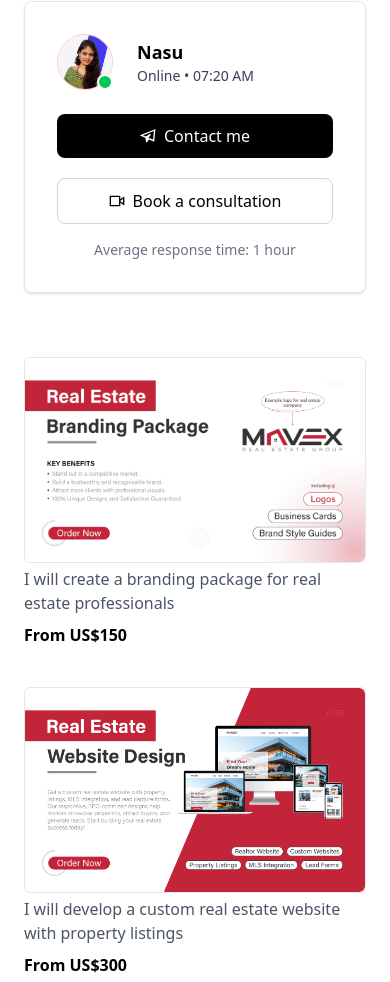
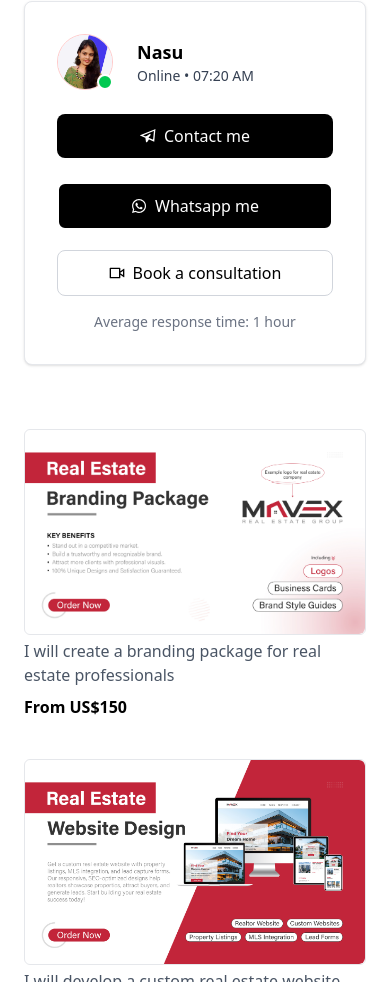
Before and after one commit to MD-SelimReza/landing-website, a React (Vite) app: page / in a window 390 px wide. Shown: the part 839-1821 px from the top of the page. Built offline with nearby package versions, Linux system fonts and the light colour scheme.

Commit message:
Fix whatsapp button issue

```diff
--- a/src/components/ProfileCard.jsx
+++ b/src/components/ProfileCard.jsx
@@ -1,5 +1,5 @@
 import React, { useEffect, useState } from "react";
-import { FaStar } from "react-icons/fa";
+import { FaStar, FaWhatsapp } from "react-icons/fa";
 import profile from "../../public/profile.jpg";
 import { FiMessageCircle } from "react-icons/fi";
 import { GrSend } from "react-icons/gr";
@@ -109,6 +109,10 @@ const ProfileCard = () => {
             <GrSend /> Contact me
             </a>
 
+            <a href="https://wa.me/15055757863" target="_blank" rel="noopener noreferrer" className="w-full sm:hidden border-2 cursor-pointer bg-black text-white py-2.5 rounded-lg mt-6 flex items-center justify-center gap-2 active:scale-105 transition-all duration-150">
+            <FaWhatsapp /> Whatsapp me
+            </a>
+
             <button className="w-full cursor-pointer mt-5 border border-gray-300 py-2.5 rounded-lg flex items-center justify-center gap-2 active:scale-105 transition-all duration-150">
             <RiVideoOnLine /> Book a consultation
             </button>
```
